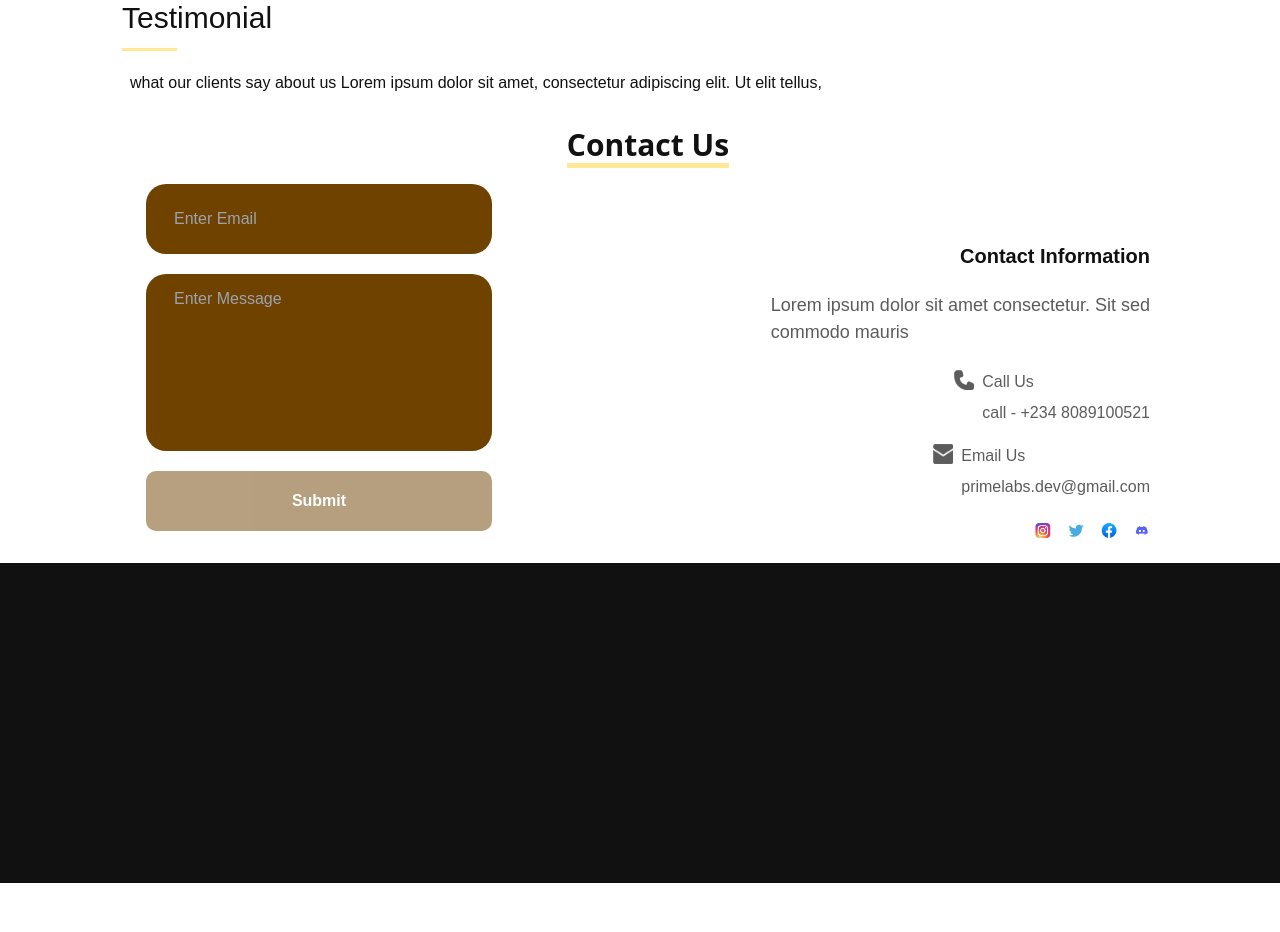
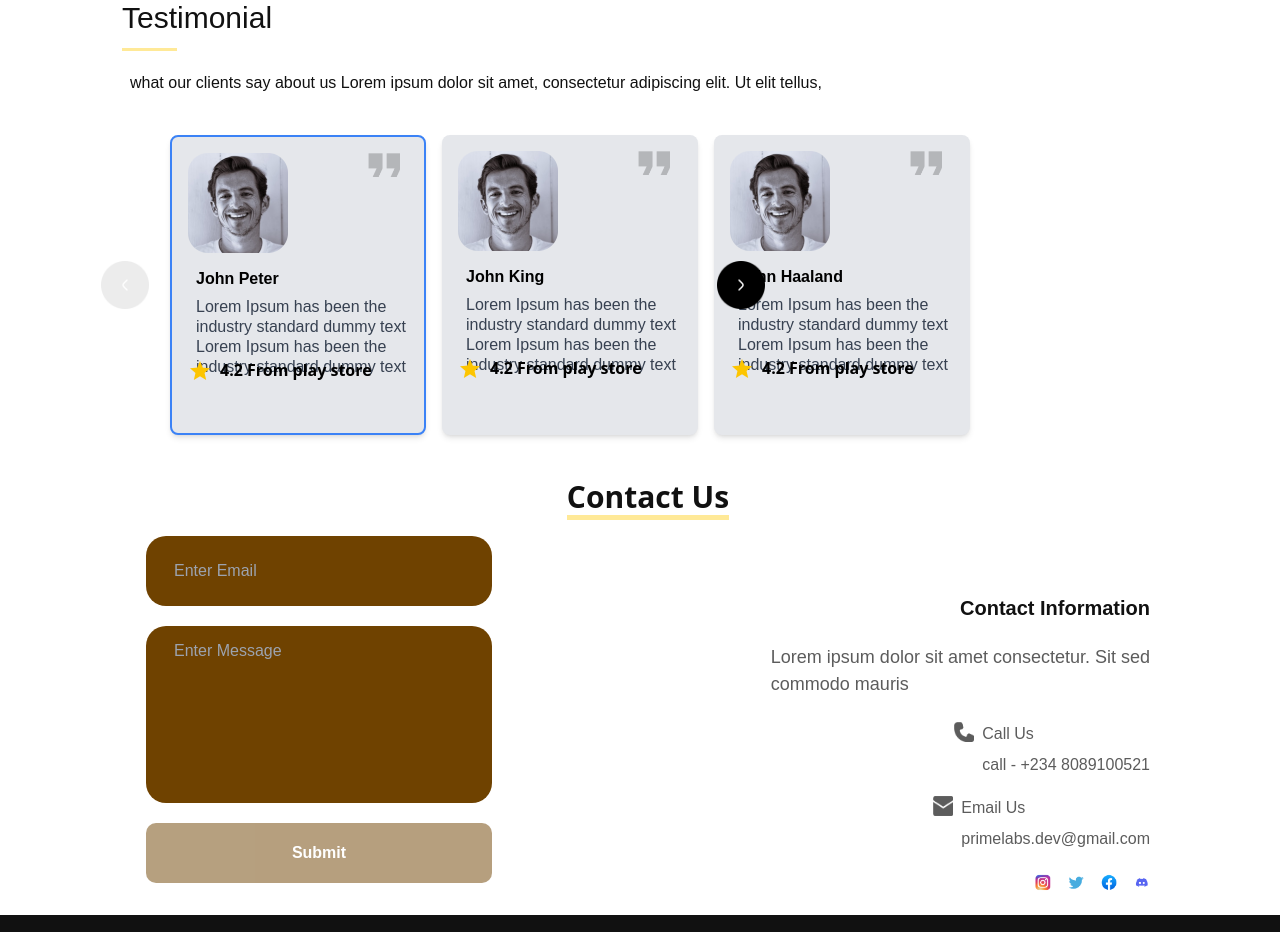
Before and after one commit to Benson-xix/PrimeLabs, a React (Vite) app: page / in a window 1280 px wide. Shown: the part 5140-6072 px from the top of the page. Before the commit the page ends 6023 px from the top, so only its background shows below. Built offline with nearby package versions, Linux system fonts and the light colour scheme.

Commit message:
Add files via upload

```diff
--- /dev/null
+++ b/src/Components/Carosel.jsx
@@ -0,0 +1,179 @@
+import Prev from '../assets/Image/Frame 33.png';
+  import Next from '../assets/Image/Frame 32.png';
+  import Face from '../assets/Image/Frame 34738.png';
+  import Quote from '../assets/Image/Vector.png';
+  import Star from '../assets/Image/material-symbols_star.png';
+import { useState } from 'react';
+import { useEffect } from 'react';
+
+
+
+const Carosel = () => {
+  const [currentIndex, setCurrentIndex] = useState(0);
+
+
+
+  const boxes = [
+    {
+      name: 'John Peter',
+      description: 'Lorem Ipsum has been the industry standard dummy text Lorem Ipsum has been the industry standard dummy text',
+      rating: '4.2 From play store',
+      image: Face,
+    },
+    {
+      name: 'John King',
+      description: 'Lorem Ipsum has been the industry standard dummy text Lorem Ipsum has been the industry standard dummy text',
+      rating: '4.2 From play store',
+      image: Face,
+    },
+    {
+      name: 'John Haaland',
+      description: 'Lorem Ipsum has been the industry standard dummy text Lorem Ipsum has been the industry standard dummy text',
+      rating: '4.2 From play store',
+      image: Face,
+    },
+    {
+      name: 'John Muhammed',
+      description: 'Lorem Ipsum has been the industry standard dummy text Lorem Ipsum has been the industry standard dummy text',
+      rating: '4.2 From play store',
+      image: Face,
+    },
+    {
+      name: 'John the Baptist',
+      description: 'Lorem Ipsum has been the industry standard dummy text Lorem Ipsum has been the industry standard dummy text',
+      rating: '4.2 From play store',
+      image: Face,
+    },
+    {
+      name: 'Peter Peter',
+      description: 'Lorem Ipsum has been the industry standard dummy text Lorem Ipsum has been the industry standard dummy text',
+      rating: '4.2 From play store',
+      image: Face,
+    },
+    {
+      name: 'Ben Peter',
+      description: 'Lorem Ipsum has been the industry standard dummy text Lorem Ipsum has been the industry standard dummy text',
+      rating: '4.2 From play store',
+      image: Face,
+    },
+    {
+      name: 'Solomon Peter',
+      description: 'Lorem Ipsum has been the industry standard dummy text Lorem Ipsum has been the industry standard dummy text',
+      rating: '4.2 From play store',
+      image: Face,
+    },
+    {
+      name: 'Brother Peter',
+      description: 'Lorem Ipsum has been the industry standard dummy text Lorem Ipsum has been the industry standard dummy text',
+      rating: '4.2 From play store',
+      image: Face,
+    },
+    {
+      name: 'Chucks Peter',
+      description: 'Lorem Ipsum has been the industry standard dummy text Lorem Ipsum has been the industry standard dummy text',
+      rating: '4.2 From play store',
+      image: Face,
+    },
+  ];
+
+  const handlePrev = () => {
+    if (currentIndex > 0) {
+      setCurrentIndex(currentIndex - 1);
+    }
+  };
+
+  const handleNext = () => {
+    if (currentIndex < boxes.length - getVisibleBoxes()) {
+      setCurrentIndex(currentIndex + 1);
+    }
+  };
+
+  const getVisibleBoxes = () => {
+    if (window.innerWidth >= 1024) {
+      return 3;
+    } else if (window.innerWidth >= 768) {
+      return 2;
+    } else {
+      return 1;
+    }
+  };
+
+  useEffect(() => {
+    const handleResize = () => {
+      setCurrentIndex(0);
+    };
+
+    window.addEventListener('resize', handleResize);
+
+    return () => {
+      window.removeEventListener('resize', handleResize);
+    };
+  }, []);
+
+
+  return (
+    <div className="flex flex-col w-full relative sm:pl-8 mt-4">
+      <div className="flex items-center space-x-4 mb-4">
+        <button
+          className={`text-gray-500 hover:text-gray-700 hover-effect-box absolute left-[-2%] focus:outline-none${
+            currentIndex === 0 ? 'opacity-50 cursor-not-allowed' : ''
+          }`}
+          onClick={handlePrev}
+          disabled={currentIndex === 0}
+        >
+          <img src={Prev} alt="prev" className="w-10 h-10 sm:w-12 sm:h-12" />
+        </button>
+
+        <div className="flex space-x-4 ">
+        {boxes
+            .slice(currentIndex, currentIndex + getVisibleBoxes())
+            .map((box, index) => (
+            <div
+              key={index}
+              className={`flex-shrink-0 h-[300px] w-64  bg-gray-200 flex flex-col gap-4  rounded-lg shadow-md ${
+                index === currentIndex ? 'border-2 border-blue-500' : ''
+              }`}
+            >
+
+              <div className="flex flex-row gap-[5rem]  pt-[1rem] pl-[1rem] ">
+                <img src={box.image} alt="Face" className="w-[100px] h-[100px] " />
+                <img src={Quote} alt="quote" className="w-8 h-6" />
+              </div>
+
+              <div className="flex flex-col gap-8 sm:gap-2">
+                <h5 className="text-black text-[16px]  pl-[1.5rem] font-sora font-semibold leading-tight">
+                  {box.name}
+                </h5>
+                <p className="text-gray-700 text-[16px] pl-[1.5rem] leading-tight font-sora">
+                  {box.description}
+                </p>
+
+                <div className="flex flex-row gap-2 pl-[1rem] xxs:mt-[-1.7rem] ">
+                  <img src={Star} alt="Star" className="w-6 h-6" />
+                  <p className="text-black font-semibold text-sm sm:text-base leading-tight">
+                    {box.rating}
+                  </p>
+                </div>
+              </div>
+            </div>
+          ))}
+        </div>
+
+        <button
+          className={`text-gray-500 hover:text-gray-700 hover-effect-box absolute md:left-[87%] sm:left-[79%] xxs:left-[55%] focus:outline-none
+          ${
+            currentIndex >= boxes.length - getVisibleBoxes()
+              ? 'opacity-50 cursor-not-allowed'
+              : ''
+          }`}
+          onClick={handleNext}
+          disabled={currentIndex >= boxes.length - getVisibleBoxes()}
+        >
+          <img src={Next} alt="next" className="w-10 h-10 sm:w-12 sm:h-12" />
+        </button>
+      </div>
+    </div>
+  )
+}
+
+export default Carosel
--- a/src/Components/Testimonials.jsx
+++ b/src/Components/Testimonials.jsx
@@ -1,5 +1,6 @@
-// import Carousel from "./Carosel"
-// import Paste from "./Paste"
+
+
+import Carosel from "./Carosel"
 
 const Testimonials = () => {
   return (
@@ -11,7 +12,7 @@ const Testimonials = () => {
           </div>
         <p className="text-Black text-[16px] font-400 font-sora leading-[32px] max-xs:pr-[1rem] xxs:pl-[.5rem] xxs:w-[90%]">what our clients say about us <br className="xxs:hidden"/>Lorem ipsum dolor sit amet, consectetur adipiscing elit. Ut elit tellus,</p>
       </div>
-      {/* <Paste/> */}
+      <Carosel/>
     </div>
   )
 }
```
